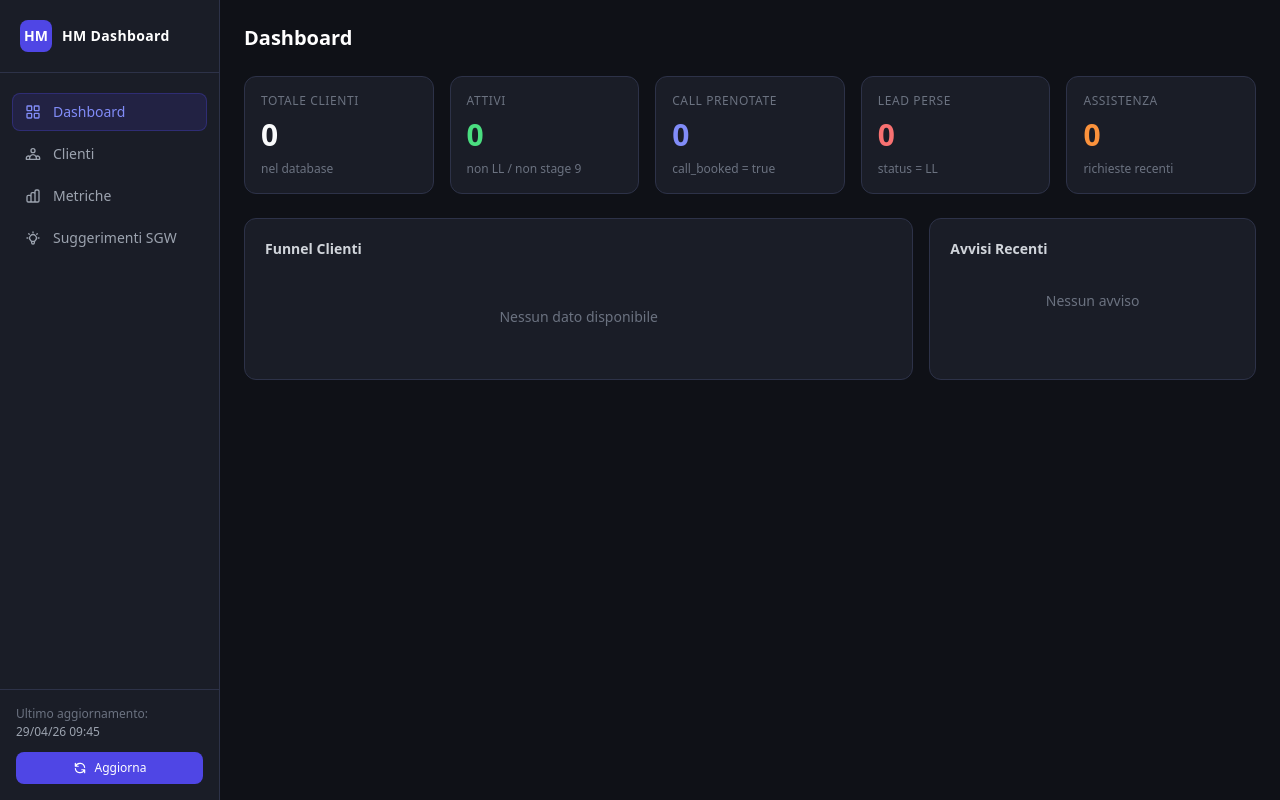
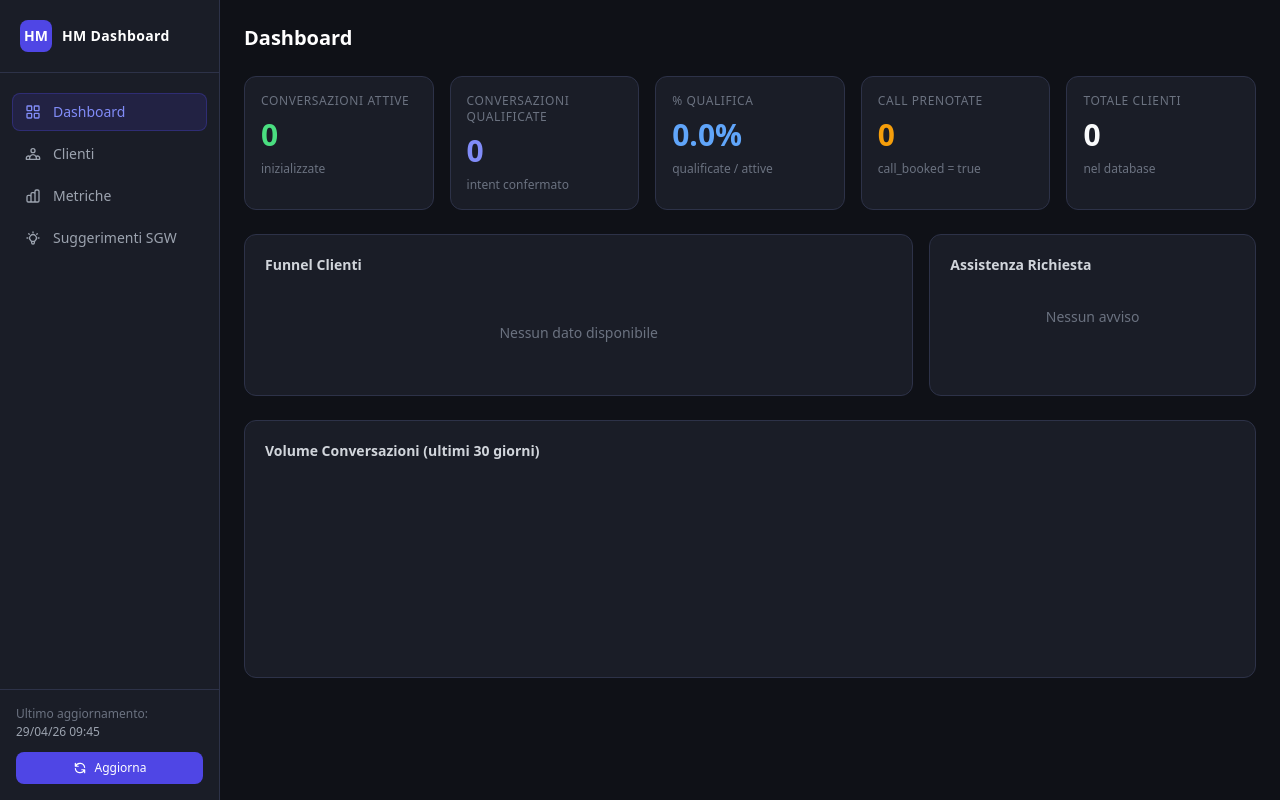
Before and after one commit to dborgian/telgram-hm, a FastAPI app: template dashboard/templates/index.html in a window 1280 px wide. Run offline with FastAPI, Linux system fonts and the light colour scheme; the template is opened without the code that fills it, so the values that code supplies are empty; a map, chart or similar area stays blank; parts of the project's set-up code (start-up, migrations or seed data) failed here and were passed over; some libraries are stand-ins or nearby versions.

Commit message:
feat(dashboard): new KPIs, line chart, hot_lead, status read-only
- Add Conversazioni Attive / Qualificate / % Qualifica KPI cards
- Add Chart.js line chart (conversations last 30 days)
- Add GET /api/analytics/conversations endpoint
- Add hot_lead computed field (call_booked OR hot stage)
- Add user_summary passthrough field (requires DB migration)
- Clienti table: Status column read-only badge from DB
- Clienti table: new columns User Summary, Status CB, Hot Lead
- Remove lost_leads from alerts panel, keep only assistance
- Fix: hot_lead uses conversation_stage (authoritative) not customers.stage
- Fix: escape HTML in notes/user_summary renderField (XSS prevention)

```diff
--- a/dashboard/app.py
+++ b/dashboard/app.py
@@ -3,6 +3,7 @@
 import os
 import secrets
 from contextlib import asynccontextmanager
+from datetime import datetime, timezone, timedelta, date
 from pathlib import Path
 
 from dotenv import load_dotenv
@@ -21,6 +22,13 @@ SUPABASE_URL: str = os.environ["SUPABASE_URL"]
 SUPABASE_KEY: str = os.environ["SUPABASE_KEY"]
 DASHBOARD_USER: str = os.getenv("DASHBOARD_USER", "admin")
 DASHBOARD_PASSWORD: str = os.environ["DASHBOARD_PASSWORD"]
+
+HOT_STAGES = {
+    "stage_5_booking",
+    "stage_6_verifying",
+    "stage_7_rescheduling",
+    "stage_8_postbooking",
+}
 
 security = HTTPBasic()
 
@@ -103,6 +111,8 @@ async def index(request: Request, _: str = Depends(require_auth)) -> HTMLRespons
 
 @app.get("/api/customers")
 async def list_customers(_: str = Depends(require_auth)):
+    # NOTE: la colonna `user_summary` deve essere aggiunta alla tabella `customers` in Supabase:
+    # ALTER TABLE customers ADD COLUMN IF NOT EXISTS user_summary text;
     try:
         sb = await get_client()
         res = await (
@@ -120,6 +130,9 @@ async def list_customers(_: str = Depends(require_auth)):
             r["conversation_stage"] = cs.get("conversation_stage")
             r["turn_count"] = cs.get("turn_count", 0)
             r["last_reply_at"] = cs.get("last_reply_at")
+            r["hot_lead"] = bool(r.get("call_booked")) or (
+                r.get("conversation_stage") in HOT_STAGES
+            )
             out.append(r)
         return out
     except HTTPException:
@@ -148,6 +161,9 @@ async def get_customer(user_id: int, _: str = Depends(require_auth)):
         customer["conversation_stage"] = cs.get("conversation_stage")
         customer["turn_count"] = cs.get("turn_count", 0)
         customer["last_reply_at"] = cs.get("last_reply_at")
+        customer["hot_lead"] = bool(customer.get("call_booked")) or (
+            customer.get("conversation_stage") in HOT_STAGES
+        )
 
         transitions = await (
             sb.table("stage_transitions_log")
@@ -188,6 +204,38 @@ async def funnel(_: str = Depends(require_auth)):
             "call_booked_count": call_booked_count,
             "status_counts": status_counts,
         }
+    except HTTPException:
+        raise
+    except Exception as exc:
+        raise HTTPException(status_code=500, detail="Internal server error") from exc
+
+
+@app.get("/api/analytics/conversations")
+async def analytics_conversations(_: str = Depends(require_auth)):
+    """Conversations per day (last 30 days) based on customers.first_seen."""
+    try:
+        sb = await get_client()
+        cutoff = (datetime.now(timezone.utc) - timedelta(days=30)).isoformat()
+        res = await (
+            sb.table("customers")
+            .select("first_seen")
+            .gte("first_seen", cutoff)
+            .execute()
+        )
+        counts: dict[str, int] = {}
+        for row in res.data:
+            fs = row.get("first_seen")
+            if not fs:
+                continue
+            day = fs[:10]  # "YYYY-MM-DD"
+            counts[day] = counts.get(day, 0) + 1
+        # Fill missing days with 0 for last 30 days
+        today = date.today()
+        result = []
+        for i in range(30, -1, -1):
+            d = (today - timedelta(days=i)).isoformat()
+            result.append({"date": d, "count": counts.get(d, 0)})
+        return result
     except HTTPException:
         raise
     except Exception as exc:
--- a/dashboard/templates/index.html
+++ b/dashboard/templates/index.html
@@ -6,6 +6,7 @@
   <title>HM Dashboard</title>
   <script src="https://cdn.tailwindcss.com"></script>
   <script defer src="https://cdn.jsdelivr.net/npm/alpinejs@3.x.x/dist/cdn.min.js"></script>
+  <script src="https://cdn.jsdelivr.net/npm/chart.js@4.4.0/dist/chart.umd.min.js"></script>
   <style>
     [x-cloak] { display: none !important; }
     body { background-color: #0f1117; color: #f3f4f6; }
@@ -94,15 +95,13 @@
             <div x-show="funnelRows.length===0" class="text-sm py-8 text-center" style="color:#6b7280;">Nessun dato disponibile</div>
           </div>
           <div class="rounded-xl p-5 overflow-y-auto max-h-96 scrollbar-thin" style="background:#1a1d27;border:1px solid #2d3248;">
-            <h2 class="text-sm font-semibold mb-4" style="color:#d1d5db;">Avvisi Recenti</h2>
+            <h2 class="text-sm font-semibold mb-4" style="color:#d1d5db;">Assistenza Richiesta</h2>
             <div class="space-y-2">
               <template x-for="(a,i) in allAlerts" :key="i">
                 <div class="rounded-lg p-3 space-y-1" style="background:#22263a;">
                   <div class="flex items-start justify-between gap-2">
                     <div class="text-sm font-medium" style="color:#e5e7eb;" x-text="a.name||a.username||a.user_id||'?'"></div>
-                    <span class="flex-shrink-0 text-xs px-2 py-0.5 rounded-full font-semibold"
-                      :style="a.type==='assistance_needed' ? 'background:rgba(249,115,22,0.15);color:#fb923c;' : 'background:rgba(239,68,68,0.15);color:#f87171;'"
-                      x-text="a.type==='assistance_needed' ? 'ASSISTENZA' : 'PERSO'"></span>
+                    <span class="flex-shrink-0 text-xs px-2 py-0.5 rounded-full font-semibold" style="background:rgba(249,115,22,0.15);color:#fb923c;">ASSISTENZA</span>
                   </div>
                   <div class="text-xs" style="color:#6b7280;" x-text="stageLabel(a.stage)"></div>
                   <div class="text-xs" style="color:#4b5563;" x-text="formatDate(a.timestamp||a.last_seen)"></div>
@@ -110,6 +109,13 @@
               </template>
               <div x-show="allAlerts.length===0" class="text-sm py-4 text-center" style="color:#6b7280;">Nessun avviso</div>
             </div>
+          </div>
+        </div>
+        <!-- Line Chart: Conversazioni nel tempo -->
+        <div class="rounded-xl p-5" style="background:#1a1d27;border:1px solid #2d3248;">
+          <h2 class="text-sm font-semibold mb-4" style="color:#d1d5db;">Volume Conversazioni (ultimi 30 giorni)</h2>
+          <div style="position:relative;height:180px;">
+            <canvas id="convChart"></canvas>
           </div>
         </div>
       </div>
@@ -157,6 +163,9 @@
                   <th class="px-4 py-3 text-center text-xs font-medium uppercase tracking-wider" style="color:#6b7280;">Turni</th>
                   <th class="px-4 py-3 text-left text-xs font-medium uppercase tracking-wider" style="color:#6b7280;">Visto</th>
                   <th class="px-4 py-3 text-left text-xs font-medium uppercase tracking-wider w-44" style="color:#6b7280;">Note</th>
+                  <th class="px-4 py-3 text-left text-xs font-medium uppercase tracking-wider" style="color:#6b7280;">User Summary</th>
+                  <th class="px-4 py-3 text-center text-xs font-medium uppercase tracking-wider" style="color:#6b7280;">Status CB</th>
+                  <th class="px-4 py-3 text-center text-xs font-medium uppercase tracking-wider" style="color:#6b7280;">Hot Lead</th>
                   <th class="px-4 py-3 text-left text-xs font-medium uppercase tracking-wider" style="color:#6b7280;">Azioni</th>
                 </tr>
               </thead>
@@ -179,18 +188,10 @@
                       <template x-if="!c.call_booked"><span style="color:#4b5563;">—</span></template>
                     </td>
                     <td class="px-4 py-3" @click.stop>
-                      <template x-if="c.status==='LL'">
-                        <span class="inline-flex items-center px-2 py-0.5 rounded-full text-xs font-medium" style="background:rgba(239,68,68,0.15);color:#f87171;">LL</span>
-                      </template>
-                      <template x-if="c.status!=='LL'">
-                        <select :value="c.status||''" @change.stop="saveStatus(c.user_id,$event.target.value);c.status=$event.target.value" @click.stop
-                          class="rounded px-2 py-0.5 text-xs focus:outline-none" style="background:#22263a;border:1px solid #3d4260;color:#9ca3af;">
-                          <option value="">—</option>
-                          <option value="LL">LL</option>
-                          <option value="active">Attivo</option>
-                          <option value="paused">In pausa</option>
-                        </select>
-                      </template>
+                      <span x-show="c.status==='LL'" class="inline-flex items-center px-2 py-0.5 rounded-full text-xs font-medium" style="background:rgba(239,68,68,0.15);color:#f87171;">LL</span>
+                      <span x-show="c.status==='active'" class="inline-flex items-center px-2 py-0.5 rounded-full text-xs font-medium" style="background:rgba(74,222,128,0.15);color:#4ade80;">Attivo</span>
+                      <span x-show="c.status==='paused'" class="inline-flex items-center px-2 py-0.5 rounded-full text-xs font-medium" style="background:rgba(251,191,36,0.15);color:#fbbf24;">In pausa</span>
+                      <span x-show="!c.status" style="color:#4b5563;">—</span>
                     </td>
                     <td class="px-4 py-3 text-center" style="color:#9ca3af;" x-text="c.turn_count??'—'"></td>
                     <td class="px-4 py-3 text-xs" style="color:#6b7280;" x-text="c.last_seen ? formatDate(c.last_seen) : '—'"></td>
@@ -204,6 +205,25 @@
                         @mouseleave="if(document.activeElement!==$el)$el.style.borderColor='transparent'"
                         @keydown.enter.prevent="saveNote(c.user_id,$event.target.value);c.notes=$event.target.value;$event.target.blur()" />
                     </td>
+                    <td class="px-4 py-3 max-w-[180px]" @click.stop>
+                      <span class="text-xs truncate block" style="color:#9ca3af;" x-text="c.user_summary||'—'"></span>
+                    </td>
+                    <td class="px-4 py-3 text-center" @click.stop>
+                      <template x-if="c.call_booked">
+                        <span class="inline-flex items-center px-2 py-0.5 rounded-full text-xs font-medium" style="background:rgba(74,222,128,0.15);color:#4ade80;">True</span>
+                      </template>
+                      <template x-if="!c.call_booked">
+                        <span class="inline-flex items-center px-2 py-0.5 rounded-full text-xs font-medium" style="background:rgba(107,114,128,0.15);color:#6b7280;">False</span>
+                      </template>
+                    </td>
+                    <td class="px-4 py-3 text-center" @click.stop>
+                      <template x-if="c.hot_lead">
+                        <span class="inline-flex items-center px-2 py-0.5 rounded-full text-xs font-semibold" style="background:rgba(245,158,11,0.15);color:#f59e0b;">🔥 Hot</span>
+                      </template>
+                      <template x-if="!c.hot_lead">
+                        <span style="color:#4b5563;">—</span>
+                      </template>
+                    </td>
                     <td class="px-4 py-3" @click.stop>
                       <button @click.stop="openCustomer(c.user_id)" class="text-xs" style="color:#818cf8;"
                         @mouseover="$el.style.color='#a5b4fc'" @mouseleave="$el.style.color='#818cf8'">Dettaglio →</button>
@@ -211,7 +231,7 @@
                   </tr>
                 </template>
                 <tr x-show="filteredCustomers.length===0">
-                  <td colspan="9" class="px-4 py-10 text-center text-sm" style="color:#4b5563;">Nessun cliente trovato</td>
+                  <td colspan="12" class="px-4 py-10 text-center text-sm" style="color:#4b5563;">Nessun cliente trovato</td>
                 </tr>
               </tbody>
             </table>
@@ -418,6 +438,10 @@ const STAGE_HEX = {
   'stage_10_budget_questioning':'#8B5CF6',
 };
 
+function esc(s) {
+  return String(s).replace(/&/g,'&amp;').replace(/</g,'&lt;').replace(/>/g,'&gt;').replace(/"/g,'&quot;');
+}
+
 function dashboard() {
   return {
     view: 'dashboard',
@@ -433,6 +457,8 @@ function dashboard() {
     filterCallBooked: false,
     loading: false,
     lastRefresh: null,
+    convChart: null,
+    convData: [],
     STAGE_LABELS,
 
     navItems: [
@@ -453,6 +479,8 @@ function dashboard() {
       {key:'last_reply_at',label:'Ultima risposta'},
       {key:'conversation_stage',label:'Conv. stage'},
       {key:'notes',label:'Note'},
+      {key:'hot_lead',label:'Hot Lead'},
+      {key:'user_summary',label:'User Summary'},
     ],
 
     renderField(key, c) {
@@ -466,7 +494,9 @@ function dashboard() {
       if (key === 'status') return v === 'LL' ? '<span style="color:#f87171">LL</span>' : (v ? `<span style="color:#d1d5db">${v}</span>` : '<span style="color:#4b5563">—</span>');
       if (key === 'call_booked') return v ? '<span style="color:#4ade80">✓ Sì</span>' : '<span style="color:#4b5563">No</span>';
       if (['first_seen','last_seen','last_reply_at'].includes(key)) return v ? this.formatDate(v) : '<span style="color:#4b5563">—</span>';
-      if (key === 'notes') return v ? `<span style="color:#9ca3af;font-size:0.75rem">${v}</span>` : '<span style="color:#4b5563">—</span>';
+      if (key === 'notes') return v ? `<span style="color:#9ca3af;font-size:0.75rem">${esc(v)}</span>` : '<span style="color:#4b5563">—</span>';
+      if (key === 'hot_lead') return v ? '<span style="color:#f59e0b">🔥 Hot Lead</span>' : '<span style="color:#4b5563">No</span>';
+      if (key === 'user_summary') return v ? `<span style="color:#9ca3af;font-size:0.75rem">${esc(v)}</span>` : '<span style="color:#4b5563">—</span>';
       return v != null ? String(v) : '<span style="color:#4b5563">—</span>';
     },
 
@@ -488,6 +518,13 @@ function dashboard() {
         this.metrics     = r3.status==='fulfilled' ? (Array.isArray(r3.value)?r3.value:[]) : [];
         this.suggestions = r4.status==='fulfilled' ? (Array.isArray(r4.value)?r4.value:[]) : [];
         this.lastRefresh = new Date().toISOString();
+        try {
+          const rc = await fetch('/api/analytics/conversations');
+          if (rc.ok) {
+            this.convData = await rc.json();
+            this.$nextTick(() => this.renderChart());
+          }
+        } catch(e) { console.error('chart:', e); }
       } catch(e) { console.error('loadAll:',e); }
       finally { this.loading = false; }
     },
@@ -505,12 +542,15 @@ function dashboard() {
 
     get kpiCards() {
       const cs = this.customers;
+      const active = cs.filter(c => c.stage && c.stage !== 'stage_9_uninterested' && c.status !== 'LL').length;
+      const qualified = cs.filter(c => c.call_booked || ['stage_5_booking','stage_6_verifying','stage_7_rescheduling','stage_8_postbooking'].includes(c.stage)).length;
+      const pct = active > 0 ? ((qualified / active) * 100).toFixed(1) : '0.0';
       return [
-        {label:'Totale Clienti',  value:cs.length,                                                              color:'#f9fafb', sub:'nel database'},
-        {label:'Attivi',          value:cs.filter(c=>c.status!=='LL'&&c.stage!=='stage_9_uninterested').length, color:'#4ade80', sub:'non LL / non stage 9'},
-        {label:'Call Prenotate',  value:cs.filter(c=>c.call_booked).length,                                     color:'#818cf8', sub:'call_booked = true'},
-        {label:'Lead Perse',      value:cs.filter(c=>c.status==='LL').length,                                   color:'#f87171', sub:'status = LL'},
-        {label:'Assistenza',      value:(this.alerts.assistance||[]).length,                                    color:'#fb923c', sub:'richieste recenti'},
+        {label:'Conversazioni Attive',      value: active,                           color:'#4ade80', sub:'inizializzate'},
+        {label:'Conversazioni Qualificate', value: qualified,                        color:'#818cf8', sub:'intent confermato'},
+        {label:'% Qualifica',               value: pct + '%',                        color:'#60a5fa', sub:'qualificate / attive'},
+        {label:'Call Prenotate',            value: cs.filter(c=>c.call_booked).length, color:'#f59e0b', sub:'call_booked = true'},
+        {label:'Totale Clienti',            value: cs.length,                        color:'#f9fafb', sub:'nel database'},
       ];
     },
 
@@ -529,9 +569,8 @@ function dashboard() {
     get funnelMaxCount() { return Math.max(...this.funnelRows.map(r=>r.count),1); },
 
     get allAlerts() {
-      const a = (this.alerts.assistance||[]).map(x=>({...x,type:'assistance_needed'}));
-      const l = (this.alerts.lost_leads||[]).map(x=>({...x,type:'lost'}));
-      return [...a,...l].sort((a,b)=>new Date(b.timestamp||b.last_seen||0)-new Date(a.timestamp||a.last_seen||0));
+      return (this.alerts.assistance||[]).map(x=>({...x,type:'assistance_needed'}))
+        .sort((a,b)=>new Date(b.timestamp||b.last_seen||0)-new Date(a.timestamp||a.last_seen||0));
     },
 
     async openCustomer(userId) {
@@ -592,6 +631,37 @@ function dashboard() {
         rolled_back:'background:rgba(107,114,128,0.15);color:#9ca3af;',
       })[status] || 'background:rgba(107,114,128,0.15);color:#9ca3af;';
     },
+
+    renderChart() {
+      const canvas = document.getElementById('convChart');
+      if (!canvas) return;
+      if (this.convChart) { this.convChart.destroy(); }
+      this.convChart = new Chart(canvas, {
+        type: 'line',
+        data: {
+          labels: this.convData.map(d => d.date.slice(5)),
+          datasets: [{
+            label: 'Conversazioni',
+            data: this.convData.map(d => d.count),
+            borderColor: '#818cf8',
+            backgroundColor: 'rgba(129,140,248,0.08)',
+            tension: 0.4,
+            pointRadius: 3,
+            pointBackgroundColor: '#818cf8',
+            fill: true,
+          }]
+        },
+        options: {
+          responsive: true,
+          maintainAspectRatio: false,
+          plugins: { legend: { display: false } },
+          scales: {
+            x: { ticks: { color: '#6b7280', font: { size: 10 } }, grid: { color: '#22263a' } },
+            y: { ticks: { color: '#6b7280', font: { size: 10 }, stepSize: 1 }, grid: { color: '#22263a' }, beginAtZero: true }
+          }
+        }
+      });
+    },
   };
 }
 </script>
```
